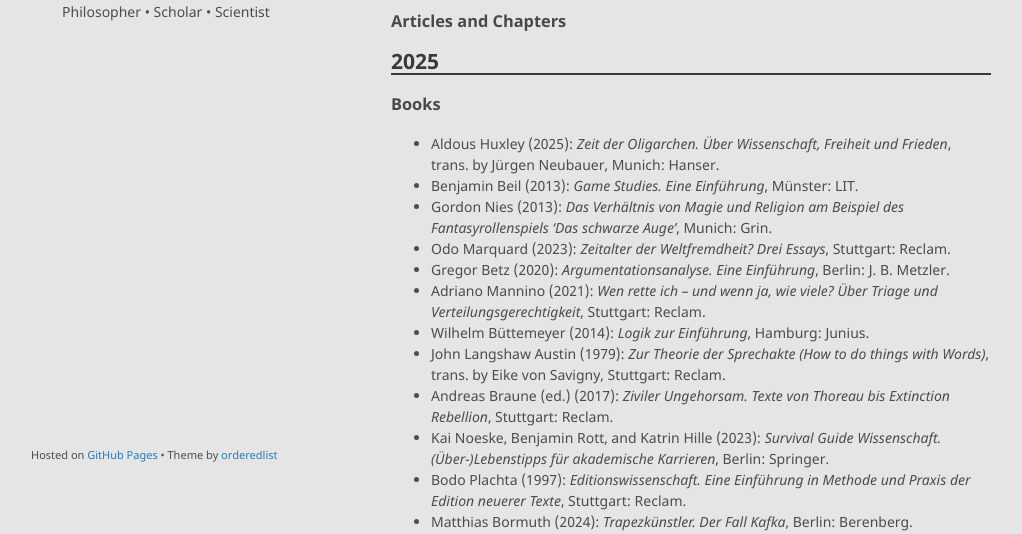
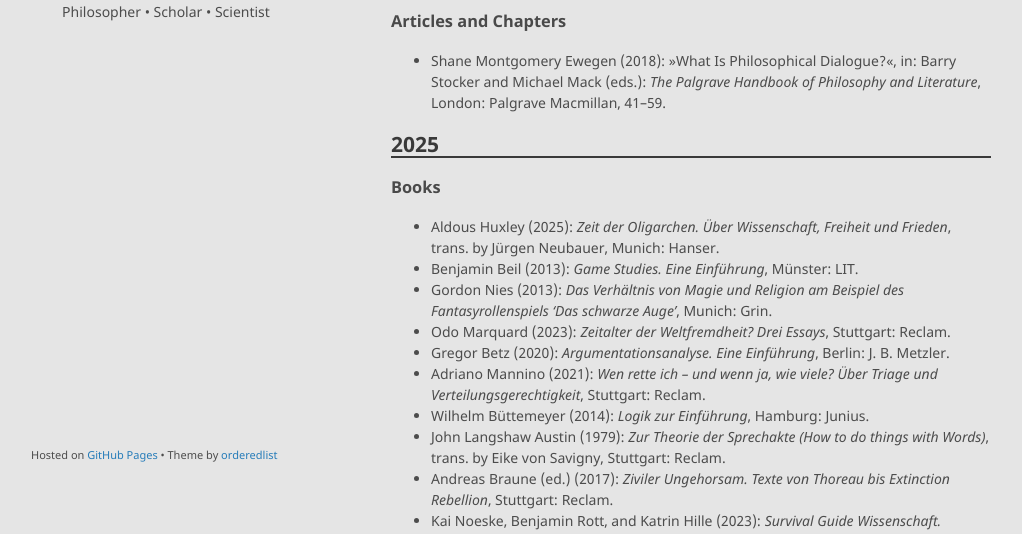
Before and after one commit to alephmembeth/alephmembeth.github.io, a Jekyll site: the page built from reading.md, in a window 1280 px wide and 900 px high, cut to the strip 366-900 px from the top of the window. Shown: the whole strip, without its empty margins (129-1151 px from the left). Built offline with Jekyll 4.4.1, drawn with Linux system fonts in a browser that asks for light colours; our own code applies the rules of GitHub Pages for plain Markdown files.

Commit message:
Update reading.md

```diff
--- a/reading.md
+++ b/reading.md
@@ -15,6 +15,8 @@
 + Peter Meier-Hüsing (2022): _Nazis in Tibet. Das Rätsel um die SS-Expedition Ernst Schäfer_, 2nd ed., Darmstadt: Wissenschaftliche Buchgesellschaft.
 
 ### Articles and Chapters
+
++ Shane Montgomery Ewegen (2018): »What Is Philosophical Dialogue?«, in: Barry Stocker and Michael Mack (eds.): _The Palgrave Handbook of Philosophy and Literature_, London: Palgrave Macmillan, 41–59.
 
 ## 2025
 
```
